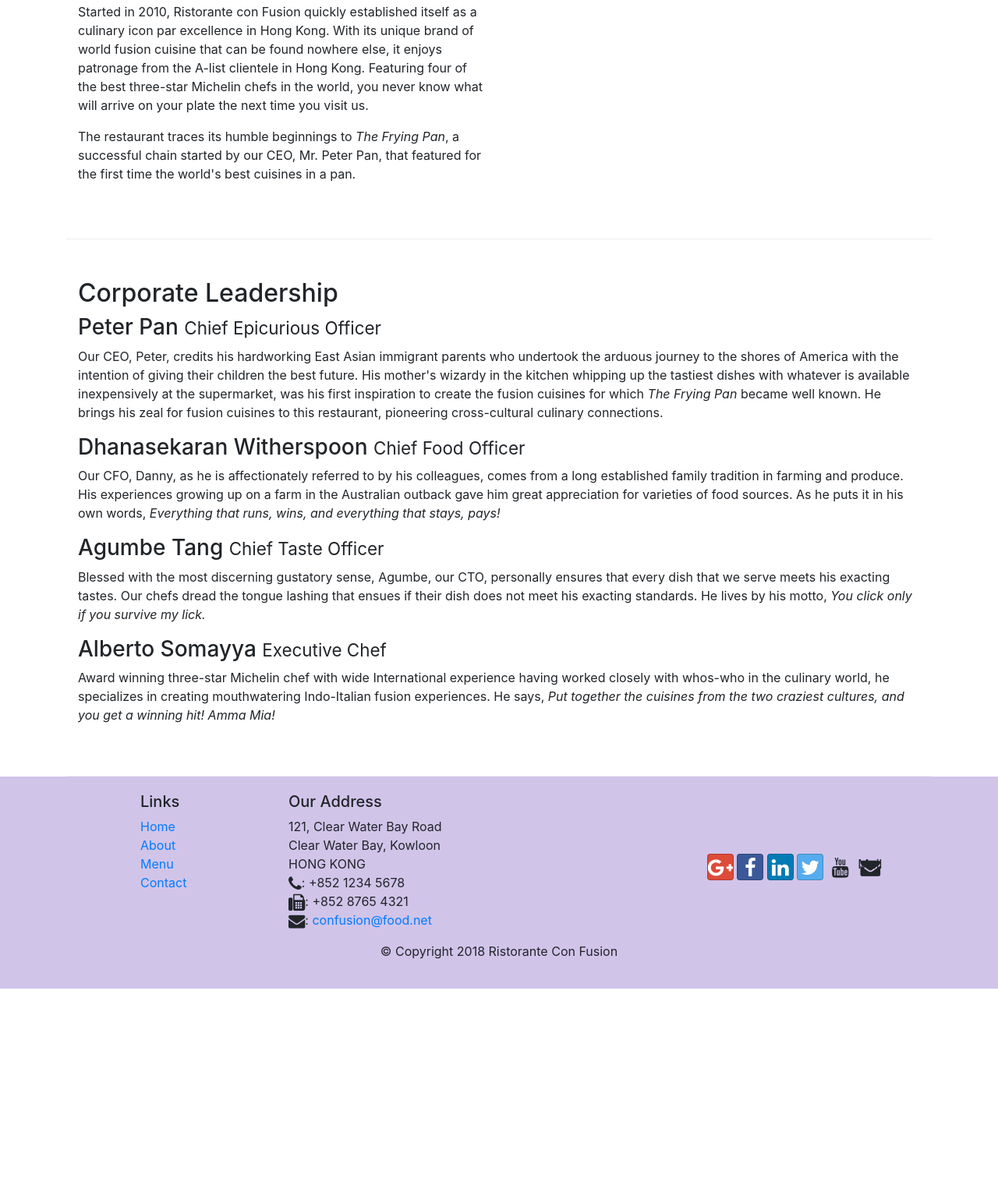
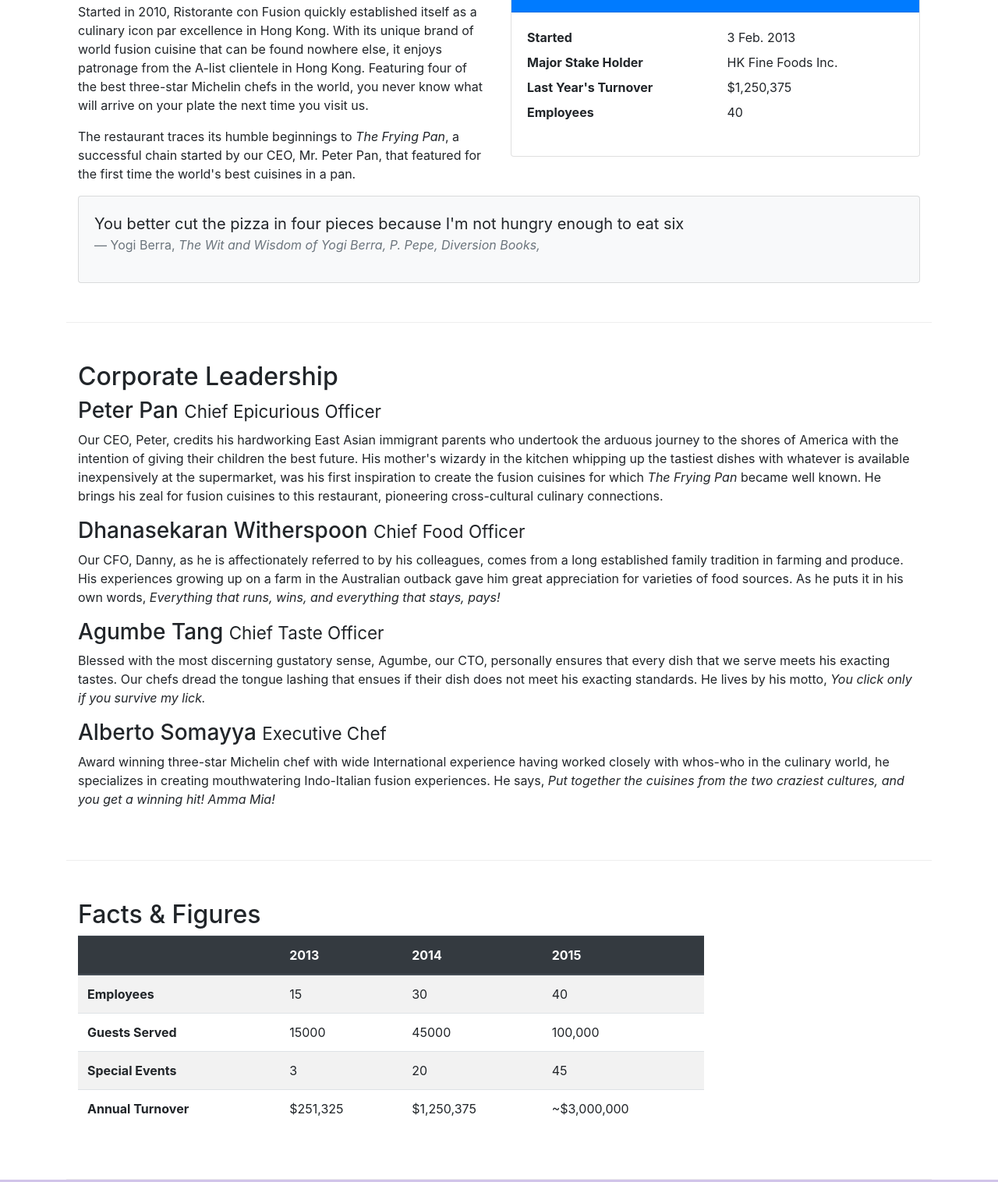
Before and after one commit to markculp0/bootstrap, a website: page 1_conFusion/aboutus.html in a window 1280 px wide. Shown: the part 558-2074 px from the top of the page at 78% size. Before the commit the page ends 1826 px from the top, so only its background shows below. Drawn offline with nearby package versions, Linux system fonts and the light colour scheme.

Commit message:
table card img

```diff
--- a/1_conFusion/aboutus.html
+++ b/1_conFusion/aboutus.html
@@ -21,7 +21,7 @@
             <button class="navbar-toggler" type="button" data-toggle="collapse", data-target="#Navbar">
                 <span class="navbar-toggler-icon"></span>
             </button>
-            <a class="navbar-brand" href="#">Ristorante Con Fusion</a>
+            <a class="navbar-brand" href="#"><img src="img/logo.png" height="30" width="41"></a>
             <div class="collapse navbar-collapse" id="Navbar">
                 <ul class="navbar-nav mr-auto">
                     <li class="nav-item"><a class="nav-link" href="./index.html"><span class="fa fa-home fa-lg"></span> Home</a></li>
@@ -39,7 +39,8 @@
                     <h1>Ristorante con Fusion</h1>
                     <p>We take inspiration from the World's best cuisines, and create a unique fusion experience. Our lipsmacking creations will tickle your culinary senses!</p>
                 </div>
-                <div class="col-12 col-sm">
+                <div class="col-12 col-sm-6 align-self-center">
+                        <img src="img/logo.png" class="img-fluid">
                 </div>
             </div>
         </div>
@@ -63,7 +64,36 @@
                 <p>Started in 2010, Ristorante con Fusion quickly established itself as a culinary icon par excellence in Hong Kong. With its unique brand of world fusion cuisine that can be found nowhere else, it enjoys patronage from the A-list clientele in Hong Kong.  Featuring four of the best three-star Michelin chefs in the world, you never know what will arrive on your plate the next time you visit us.</p>
                 <p>The restaurant traces its humble beginnings to <em>The Frying Pan</em>, a successful chain started by our CEO, Mr. Peter Pan, that featured for the first time the world's best cuisines in a pan.</p>
             </div>
-            <div>
+            <div class="col-sm">
+                <div class="card">
+                    <h3 class="card-header bg-primary text-white">Facts at a Glance</h3>
+                    <div class="card-body">
+                        <dl class="row">
+                            <dt class="col-6">Started</dt>
+                            <dd class="col-6">3 Feb. 2013</dd>
+                            <dt class="col-6">Major Stake Holder</dt>
+                            <dd class="col-6">HK Fine Foods Inc.</dd>
+                            <dt class="col-6">Last Year's Turnover</dt>
+                            <dd class="col-6">$1,250,375</dd>
+                            <dt class="col-6">Employees</dt>
+                            <dd class="col-6">40</dd>
+                        </dl>
+                    </div>
+                </div>
+            </div>
+            <div class="col-12">
+                <div class="card card-body bg-light">
+                    <blockquote class="blockquote">
+                        <p class="mb-0">You better cut the pizza in four pieces because
+                            I'm not hungry enough to eat six
+                        </p>
+                        <footer class="blockquote-footer">Yogi Berra,
+                            <cite title="Source Title">The Wit and Wisdom of
+                                Yogi Berra, P. Pepe, Diversion Books,
+                            </cite>
+                        </footer>
+                    </blockquote>
+                </div>
             </div>
         </div>
 
@@ -79,6 +109,53 @@
                 <p class="d-none d-sm-block">Blessed with the most discerning gustatory sense, Agumbe, our CTO, personally ensures that every dish that we serve meets his exacting tastes. Our chefs dread the tongue lashing that ensues if their dish does not meet his exacting standards. He lives by his motto, <em>You click only if you survive my lick.</em></p>
                 <h3>Alberto Somayya <small>Executive Chef</small></h3>
                 <p class="d-none d-sm-block">Award winning three-star Michelin chef with wide International experience having worked closely with whos-who in the culinary world, he specializes in creating mouthwatering Indo-Italian fusion experiences. He says, <em>Put together the cuisines from the two craziest cultures, and you get a winning hit! Amma Mia!</em></p>
+            </div>
+       </div>
+       <div class="row row-content">
+            <div class="col-12 col-sm-9">
+                <h2>Facts &amp; Figures</h2>
+                <div class="table-responsive">
+                    <table class="table table-striped">
+                        <thead class="thead-dark">
+                            <tr>
+                                <th>&nbsp;</th>
+                                <th>2013</th>
+                                <th>2014</th>
+                                <th>2015</th>
+                            </tr>
+                        </thead>
+                        <tbody>
+                            <tr>
+                                <th>Employees</th>
+                                <td>15</td>
+                                <td>30</td>
+                                <td>40</td>
+                            </tr>
+                            <tr>
+                                <th>Guests Served</th>
+                                <td>15000</td>
+                                <td>45000</td>
+                                <td>100,000</td>
+                            </tr>
+                            <tr>
+                                <th>Special Events</th>
+                                <td>3</td>
+                                <td>20</td>
+                                <td>45</td>
+                            </tr>
+                            <tr>
+                                <th>Annual Turnover</th>
+                                <td>$251,325</td>
+                                <td>$1,250,375</td>
+                                <td>~$3,000,000</td>
+                            </tr>
+                        </tbody>
+                    </table>
+                </div>
+
+            </div>
+            <div class="col-12 col-sm-3">
+
             </div>
        </div>
 
```
Also changed, not shown: 1_conFusion/contactus.html (+3 -2 lines), 1_conFusion/index.html (+21 -8 lines), 1_conFusion/img/alberto.png (added), 1_conFusion/img/buffet.png (added), 1_conFusion/img/logo.png (added), 1_conFusion/img/uthappizza.png (added), 1 other file.
